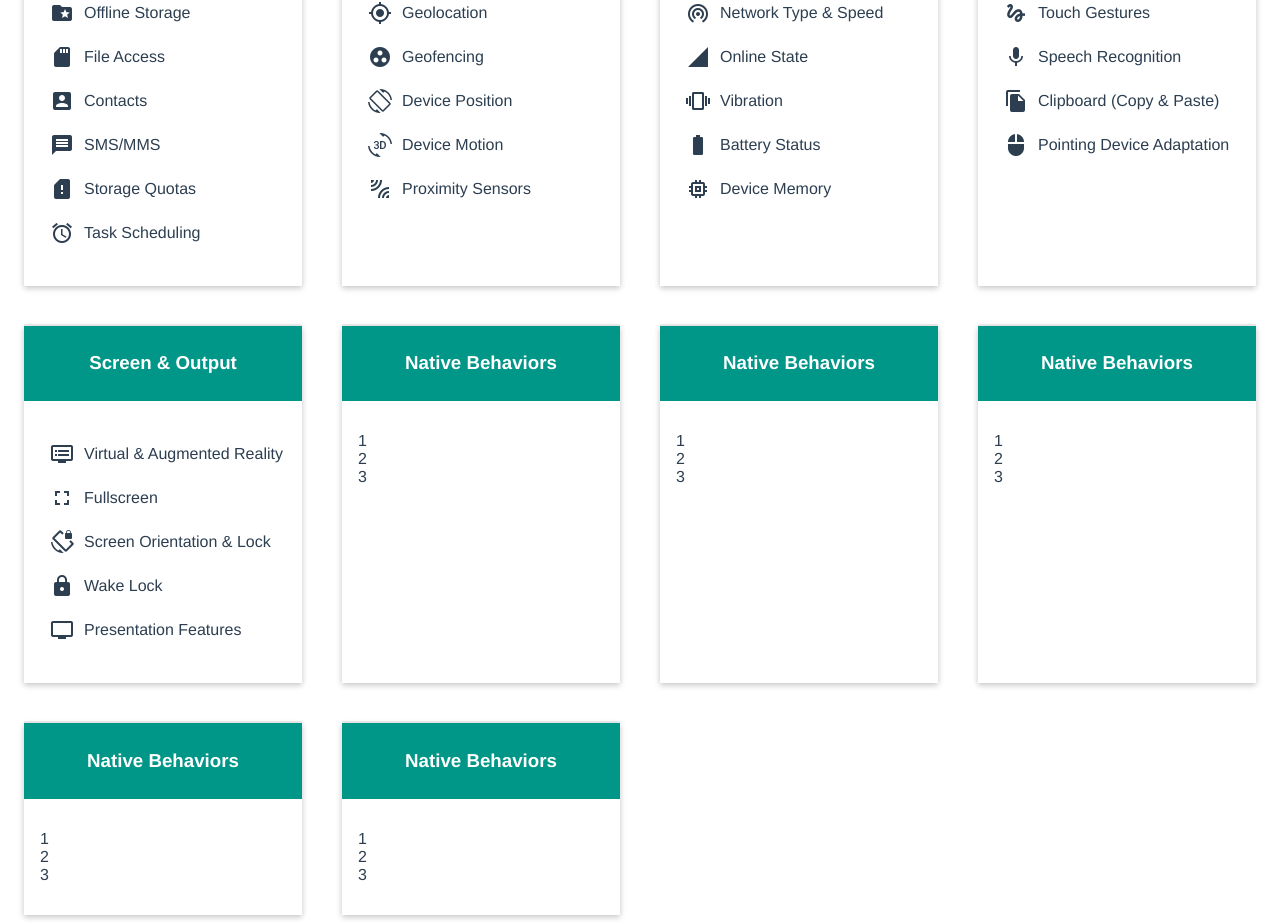
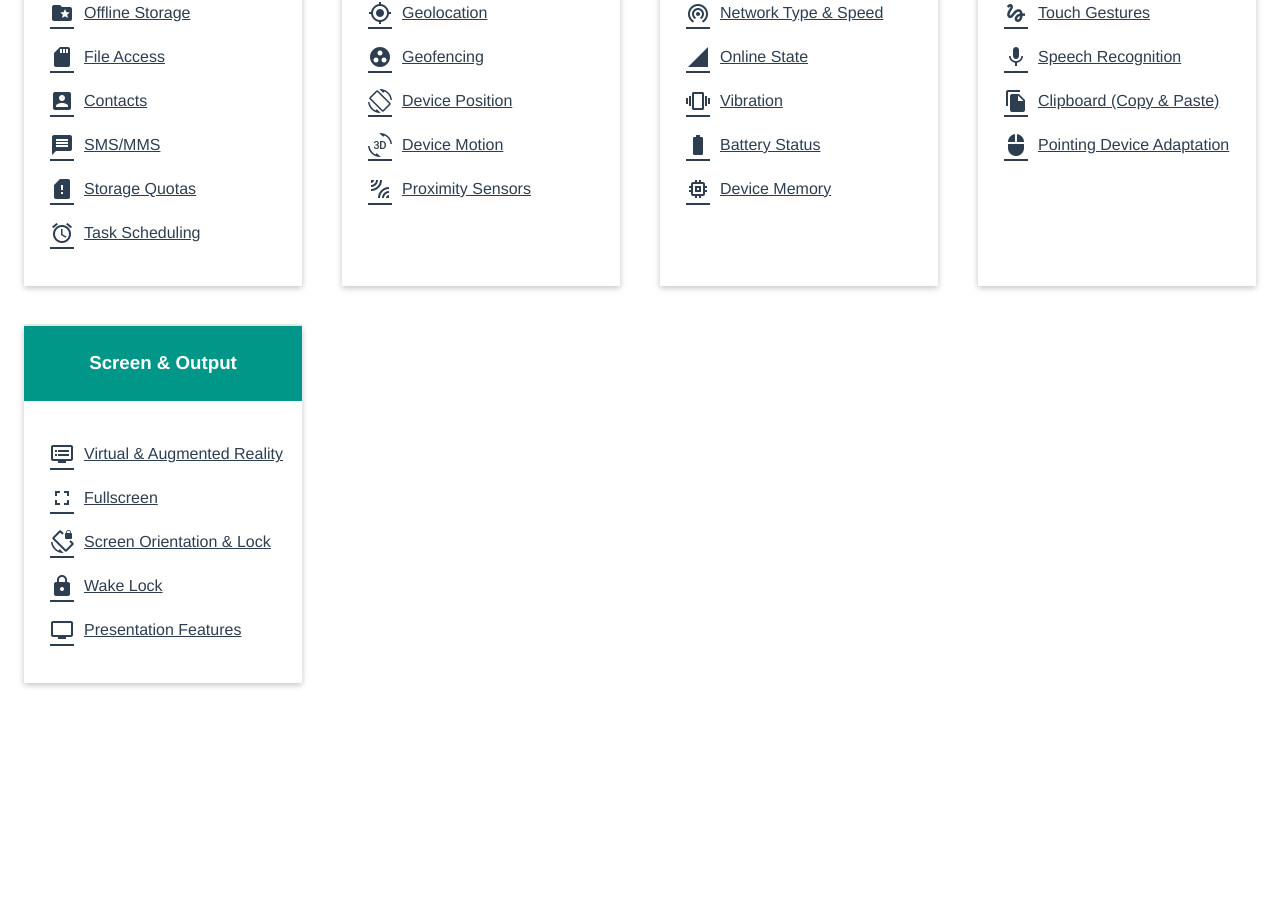
Before and after one commit to lindgr3n/vue-training-project, a Vue app: page / in a window 1280 px wide. Shown: the part 759-1682 px from the top of the page. After the commit the page ends 1450 px from the top, so only its background shows below. Built offline with nearby package versions, Linux system fonts and the light colour scheme.

Commit message:
Refactor page

```diff
--- a/src/views/Home.vue
+++ b/src/views/Home.vue
@@ -12,53 +12,10 @@
         <div class="category-card" v-for="category in categories" :key="category.key">
           <div class="category-title"><h3>{{category.label}}</h3></div>
           <ul class="category-sections">
-            <li v-for="page in Object.keys(category.pages)" :key="page" class="category-sections-item"><a class="category-sections-item-link"><i class="category-section-item-icon material-icons">{{category.pages[page].icon}}</i>{{category.pages[page].label}}</a></li>
-            <!-- <li class="category-sections-item"><a class="category-sections-item-link"><i class="category-section-item-icon material-icons">camera_alt</i>Audio and viedo capture</a></li> -->
-            <!-- <li class="category-sections-item"><a class="category-sections-item-link"><i class="category-section-item-icon material-icons">camera_alt</i>Advanced camera controls</a></li>
-            <li class="category-sections-item"><a class="category-sections-item-link"><i class="category-section-item-icon material-icons">camera_alt</i>recording media</a></li>
-            <li class="category-sections-item"><a class="category-sections-item-link"><i class="category-section-item-icon material-icons">camera_alt</i>Realtime communucation</a></li> -->
+            <li v-for="page in Object.keys(category.pages)" :key="page" class="category-sections-item"><router-link class="category-sections-item-link" :to="category.pages[page].route"><i class="category-section-item-icon material-icons">{{category.pages[page].icon}}</i>{{category.pages[page].label}}</router-link></li>
           </ul>
         </div>
-        <div class="category-card">
-          <div class="category-title"><h3>Native Behaviors</h3></div>
-          <ul class="category-sections">
-            <li class="category-sections-item">1</li>
-            <li class="category-sections-item">2</li>
-            <li class="category-sections-item">3</li>
-          </ul>
-        </div>
-        <div class="category-card">
-         <div class="category-title"><h3>Native Behaviors</h3></div>
-          <ul class="category-sections">
-            <li class="category-sections-item">1</li>
-            <li class="category-sections-item">2</li>
-            <li class="category-sections-item">3</li>
-          </ul>
-        </div>
-        <div class="category-card">
-         <div class="category-title"><h3>Native Behaviors</h3></div>
-          <ul class="category-sections">
-            <li class="category-sections-item">1</li>
-            <li class="category-sections-item">2</li>
-            <li class="category-sections-item">3</li>
-          </ul>
-        </div>
-        <div class="category-card">
-         <div class="category-title"><h3>Native Behaviors</h3></div>
-          <ul class="category-sections">
-            <li class="category-sections-item">1</li>
-            <li class="category-sections-item">2</li>
-            <li class="category-sections-item">3</li>
-          </ul>
-        </div>
-        <div class="category-card">
-         <div class="category-title"><h3>Native Behaviors</h3></div>
-          <ul class="category-sections">
-            <li class="category-sections-item">1</li>
-            <li class="category-sections-item">2</li>
-            <li class="category-sections-item">3</li>
-          </ul>
-        </div>
+
       </div>
       <!-- <h1>Examples</h1>
       <div class="gallery">
@@ -154,6 +111,7 @@ header {
 .category-sections-item-link {
   display: flex;
   align-items: center;
+  color: inherit;
 }
 
 .category-section-item-icon {
```
